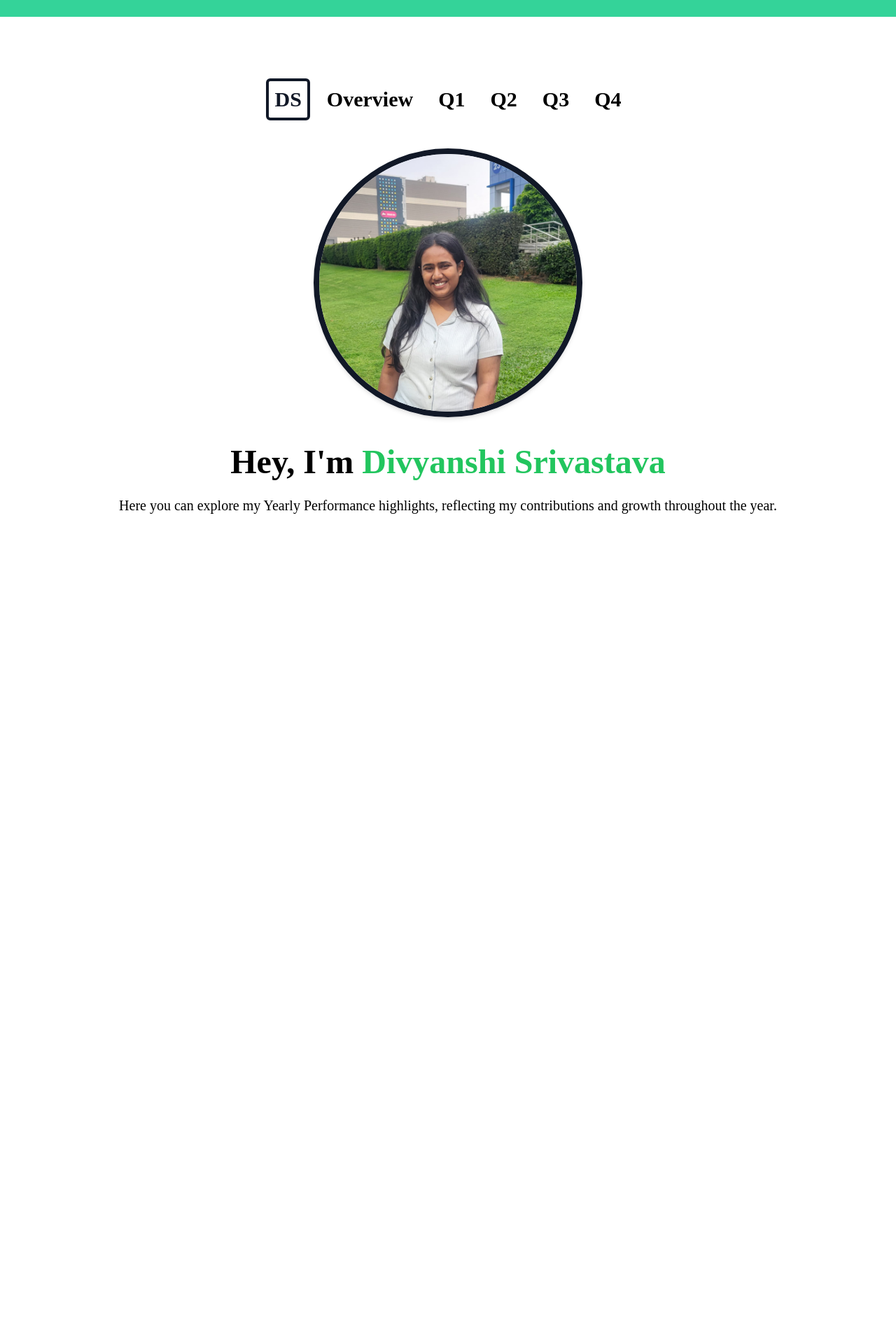
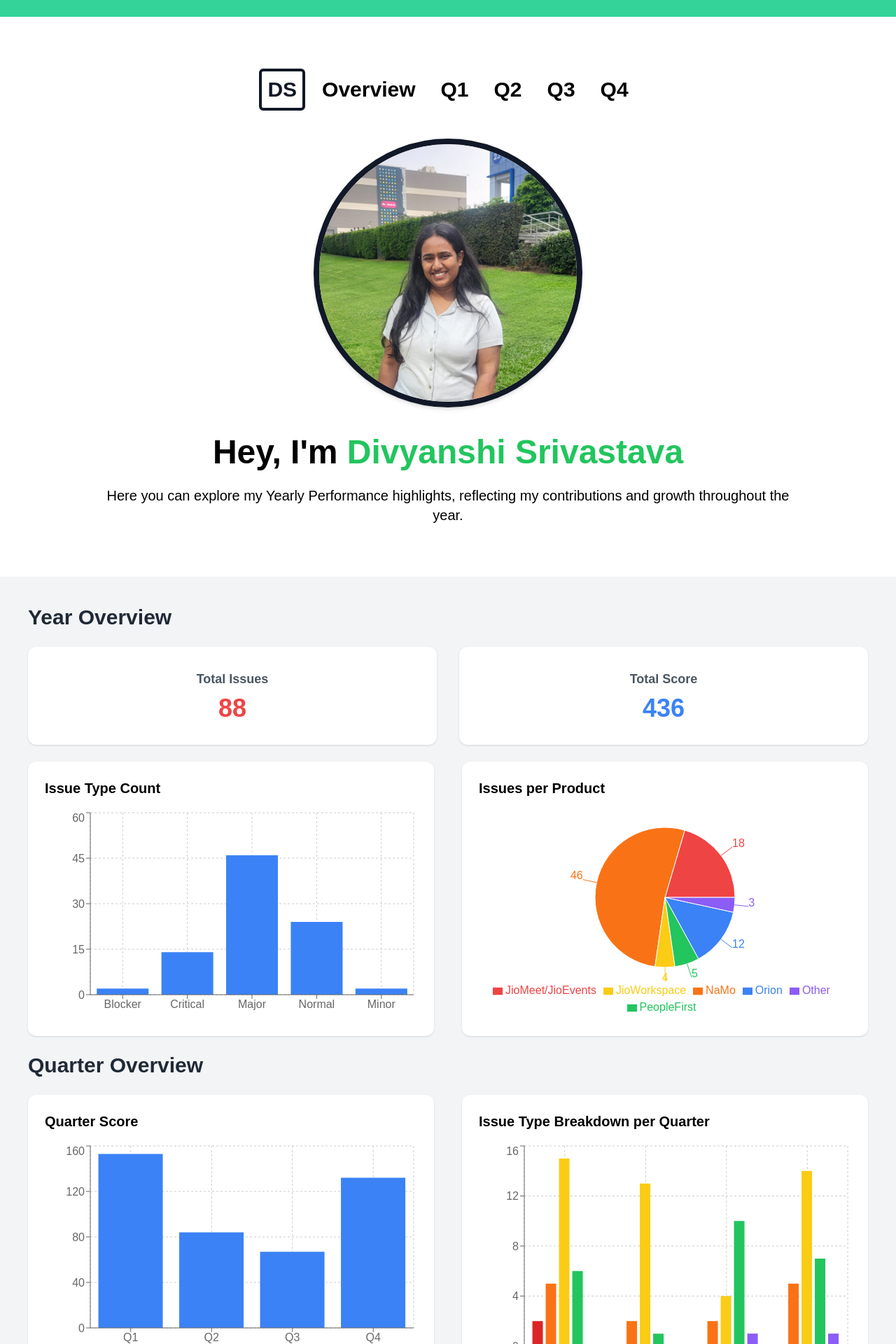
Before and after one commit to praks3/YearEndPerformance, a React (Vite) app: page / in a window 1280 px wide. Shown: the top 1920 px of the page at 70% size. Built offline with nearby package versions, Linux system fonts and the light colour scheme; a web font is replaced by a local one.

Commit message:
fixed animations

```diff
--- a/src/App.jsx
+++ b/src/App.jsx
@@ -5,55 +5,12 @@ import Header from "./components/Header";
 import Footer from "./components/Footer";
 import Hero from "./components/Hero";
 
-// 🔥 Lazy load heavy components
+// Lazy heavy components
 const MyChart = lazy(() => import("./components/Mycharts"));
 const Quarter1 = lazy(() => import("./components/Quarter 1"));
 const Quarter2 = lazy(() => import("./components/Quarter 2"));
 const Quarter3 = lazy(() => import("./components/Quarter 3"));
 const Quarter4 = lazy(() => import("./components/Quarter 4"));
-
-/* ===========================
-   Lazy Section Component
-=========================== */
-function LazySection({ children }) {
-  const [isVisible, setIsVisible] = useState(false);
-  const ref = useRef(null);
-
-  useEffect(() => {
-    const observer = new IntersectionObserver(
-      ([entry]) => {
-        if (entry.isIntersecting) {
-          setIsVisible(true);
-          observer.disconnect(); // load once
-        }
-      },
-      { threshold: 0.15 }
-    );
-
-    if (ref.current) observer.observe(ref.current);
-
-    return () => observer.disconnect();
-  }, []);
-
-  return (
-    <div ref={ref}>
-      {isVisible && (
-        <Suspense fallback={<div className="h-40" />}>
-          <motion.div
-            initial={{ opacity: 0, y: 40 }}
-            animate={{ opacity: 1, y: 0 }}
-            transition={{
-              duration: 0.7,
-              ease: [0.22, 1, 0.36, 1],
-            }}
-          >
-            {children}
-          </motion.div>
-        </Suspense>
-      )}
-    </div>
-  );
-}
 
 function App() {
   const [languageIndex, setLanguageIndex] = useState(0);
@@ -70,8 +27,7 @@ function App() {
     "नमस्ते",
   ];
 
-  /* ================= SPLASH ROTATION ================= */
-
+  /* Rotate greetings */
   useEffect(() => {
     const interval = setInterval(() => {
       setLanguageIndex((prev) => {
@@ -83,47 +39,33 @@ function App() {
           return prev;
         }
       });
-    }, 320);
+    }, 500);
 
     return () => clearInterval(interval);
   }, []);
 
   return (
     <>
-      {/* ================= MAIN APP ================= */}
+
       <div className="min-h-screen bg-white flex flex-col">
         <Header />
 
-        {/* Hero loads immediately */}
         <main className="flex-1 flex items-center justify-center">
           <Hero />
         </main>
 
-        {/* Lazy sections load on scroll */}
-        <LazySection>
+        <Suspense fallback={null}>
           <MyChart />
-        </LazySection>
-
-        <LazySection>
           <Quarter1 />
-        </LazySection>
-
-        <LazySection>
           <Quarter2 />
-        </LazySection>
-
-        <LazySection>
           <Quarter3 />
-        </LazySection>
-
-        <LazySection>
           <Quarter4 />
-        </LazySection>
+        </Suspense>
 
         <Footer />
       </div>
 
-      {/* ================= SPLASH OVERLAY ================= */}
+      {/* SPLASH */}
       {!hideSplash && (
         <div className="fixed inset-0 flex justify-center items-center bg-white z-50 overflow-hidden">
           <motion.span
@@ -132,17 +74,17 @@ function App() {
             initial={{ scale: 0.9, opacity: 0 }}
             animate={
               startExit
-                ? { scale: 6, opacity: 0 } // light animation (no heavy blur)
+                ? { scale: 10 }
                 : { scale: 1, opacity: 1 }
             }
             transition={
               startExit
-                ? { duration: 1.1, ease: [0.22, 1, 0.36, 1] }
+                ? { duration: 0.4, ease: [0.22, 1, 0.36, 1] }
                 : { duration: 0.4 }
             }
             onAnimationComplete={() => {
               if (startExit) {
-                setHideSplash(true);
+                setHideSplash(true); // remove instantly
               }
             }}
           >
--- a/src/components/Hero.jsx
+++ b/src/components/Hero.jsx
@@ -9,7 +9,7 @@ const Hero = () => {
         <span className="hidden md:block lg:block">
 
           {/* DS (with border effect) */}
-          <a href="#" className="kill-link-style">
+          <a href="" className="kill-link-style">
             <span
               className="
                 inline-block
@@ -22,7 +22,6 @@ const Hero = () => {
                 text-2xl xl:text-3xl
                 font-extrabold
                 transition-all
-                duration-300
                 hover:border-green-400
               "
             >
@@ -40,7 +39,6 @@ const Hero = () => {
               font-extrabold
               cursor-pointer
               transition-colors
-              duration-300
               hover:text-green-400
             "
           >
@@ -57,7 +55,6 @@ const Hero = () => {
               font-extrabold
               cursor-pointer
               transition-colors
-              duration-300
               hover:text-green-400
             "
           >
@@ -74,7 +71,6 @@ const Hero = () => {
               font-extrabold
               cursor-pointer
               transition-colors
-              duration-300
               hover:text-green-400
             "
           >
@@ -91,7 +87,6 @@ const Hero = () => {
               font-extrabold
               cursor-pointer
               transition-colors
-              duration-300
               hover:text-green-400
             "
           >
@@ -108,7 +103,6 @@ const Hero = () => {
               font-extrabold
               cursor-pointer
               transition-colors
-              duration-300
               hover:text-green-400
             "
           >
@@ -129,7 +123,6 @@ const Hero = () => {
             border-gray-900
             hover:border-green-400
             transition-all
-            duration-300
             ease
             shadow-md
             h-80 w-80 md:w-96 md:h-96
--- a/src/index.css
+++ b/src/index.css
@@ -4,6 +4,6 @@
   /* font-family: 'Clash Display', sans-serif; */
   /* font-family: 'Stardom', sans-serif; */
   /* font-family: 'Poppins', sans-serif; */
-  font-family: 'Sentient', Poppins;
-  /* font-family: 'Chillax', sans-serif; */
+  /* font-family: 'Sentient', Poppins; */
+  font-family: 'Chillax', sans-serif;
 }
```
